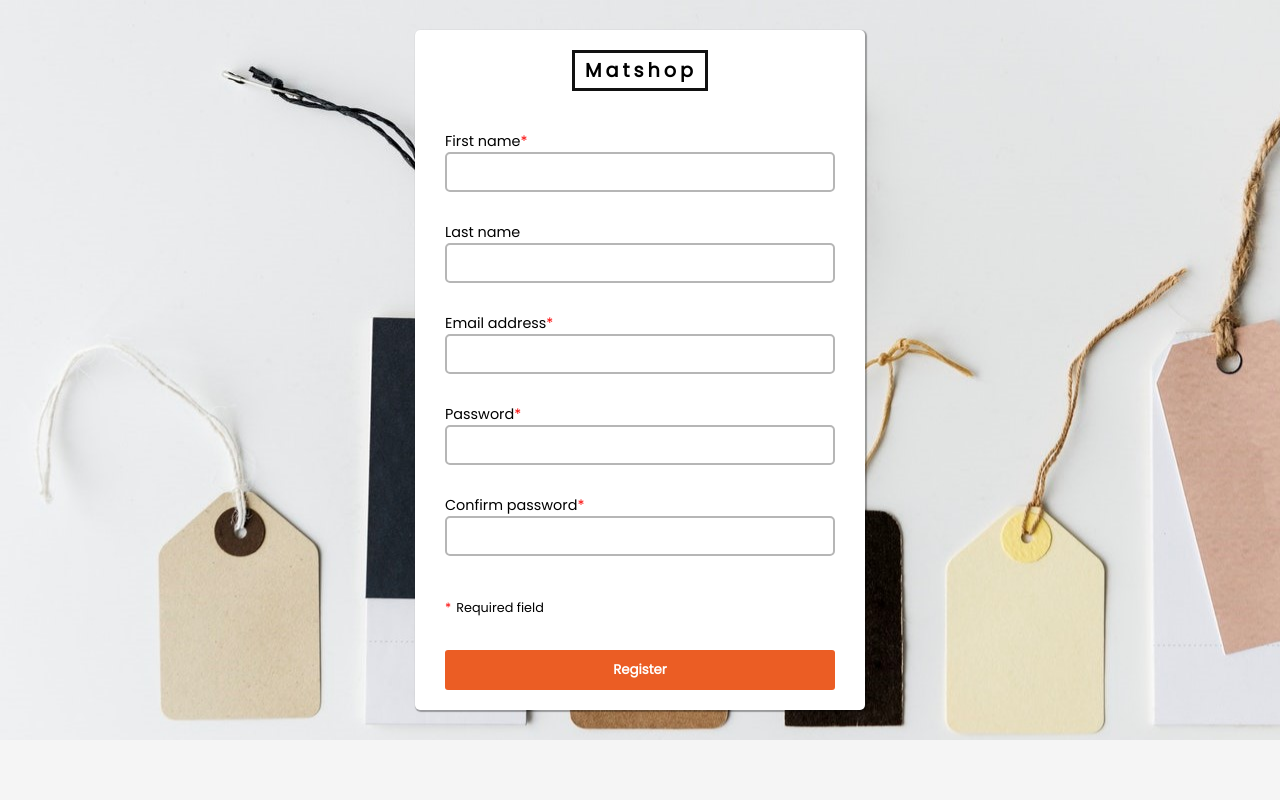
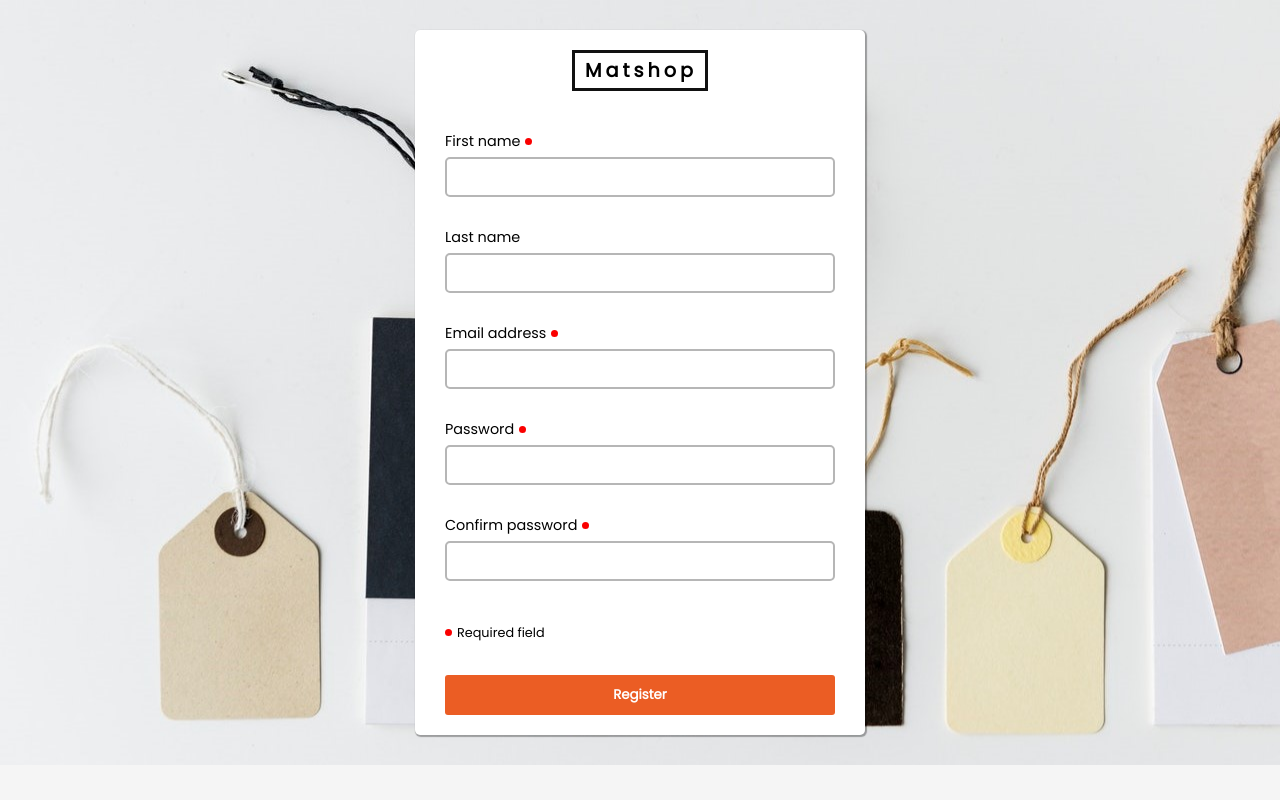
Before and after one commit to jasonwj96/matshop, a React (Create React App) app: page /register in a window 1280 px wide. Built offline with nearby package versions, Linux system fonts and the light colour scheme.

Commit message:
Changed the required field icons

```diff
--- a/src/containers/register.jsx
+++ b/src/containers/register.jsx
@@ -25,7 +25,8 @@ export default class Register extends Component {
           <form onSubmit={this.registerUser}>
             <label htmlFor="firstName">
               <p>
-                First name<sup>*</sup>
+                First name
+                <div className="requiredDiv" />
               </p>
               <input type="text" name="firstName" />
             </label>
@@ -35,25 +36,29 @@ export default class Register extends Component {
             </label>
             <label htmlFor="email">
               <p>
-                Email address<sup>*</sup>
+                Email address
+                <div className="requiredDiv" />
               </p>
               <input type="email" name="email" />
             </label>
             <label htmlFor="password">
               <p>
-                Password<sup>*</sup>
+                Password
+                <div className="requiredDiv" />
               </p>
               <input type="password" name="password" />
             </label>
             <label htmlFor="confirmPassword">
               <p>
-                Confirm password<sup>*</sup>
+                Confirm password
+                <div className="requiredDiv" />
               </p>
               <input type="password" name="confirmPassword" />
             </label>
             <div className="form-footer">
               <p>
-                <sup>*</sup>Required field
+                <div className="requiredDiv" />
+                Required field
               </p>
               <button onClick={this.registerUser}>Register</button>
             </div>
--- a/src/containers/register.scss
+++ b/src/containers/register.scss
@@ -49,10 +49,21 @@
         display: flex;
         margin: 0;
 
-        sup {
-          font-size: 1em;
-          color: #fa0000;
+        .requiredDiv {
+          width: 7px;
+          height: 7px;
+          border-radius: 50%;
+          background-color: #fa0000;
+          align-self: center;
+          margin-left: 5px;
         }
+
+        // sup {
+        //   margin-left: 2px;
+        //   font-size: 1.4em;
+        //   color: #fa0000;
+        //   align-self: baseline;
+        // }
       }
     }
 
@@ -61,7 +72,7 @@
       width: auto;
       height: 40px;
       border: #b6b6b6 2px solid;
-      margin: 0px 0px 30px 0;
+      margin: 5px 0px 30px 0;
       border-radius: 5px;
       outline: none;
       padding: 5px 10px;
@@ -75,10 +86,13 @@
         font-size: 0.8em;
         font-family: "Poppins";
 
-        sup {
-          margin: 0 5px 0 0;
-          color: #fa0000;
-          font-size: 1em;
+        .requiredDiv {
+          width: 7px;
+          height: 7px;
+          border-radius: 50%;
+          background-color: #fa0000;
+          align-self: center;
+          margin-right: 5px;
         }
       }
 
```
